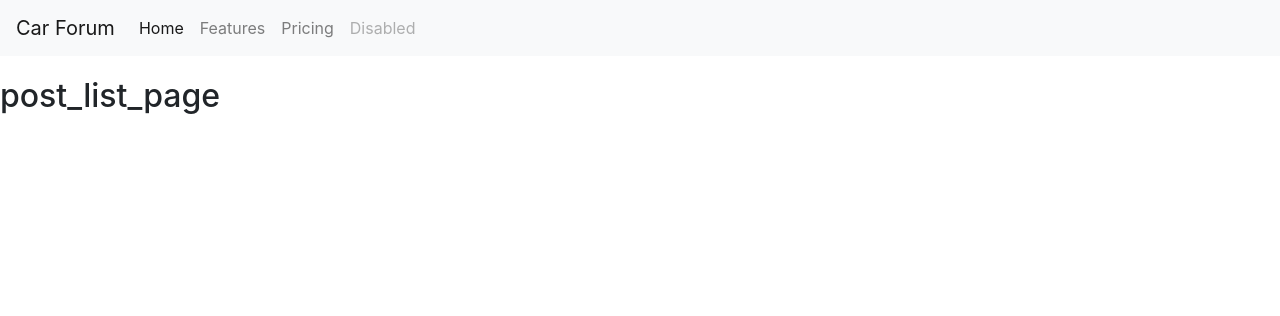
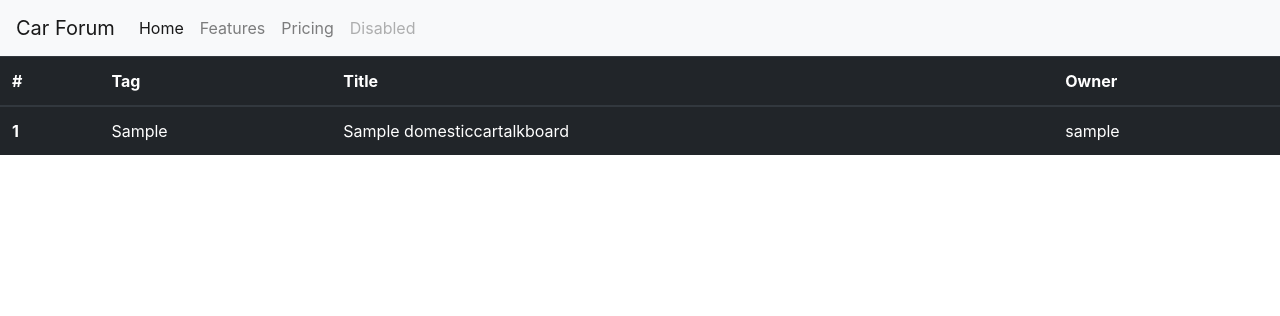
Before and after one commit to seongwonhan88/car-forum-board, a Django app: page /board/ in a window 1280 px wide. Shown: the top 316 px of the page. Run offline with Django 3.2, Linux system fonts and the light colour scheme; tables that the repository leaves empty hold one stand-in row (values such as "Sample post"); parts of the project's set-up code (start-up, migrations or seed data) failed here and were passed over; some libraries are stand-ins or nearby versions.

Commit message:
post_list.html bootstrap applied

```diff
--- a/app/templates/board/post_list.html
+++ b/app/templates/board/post_list.html
@@ -1,5 +1,28 @@
 {% extends 'base.html' %}
 
 {% block content %}
-    <h1>post_list_page</h1>
+    <table class="table table-dark">
+        <thead>
+            <tr>
+                <th scope="col">#</th>
+                <th scope="col">Tag</th>
+                <th scope="col">Title</th>
+                <th scope="col">Owner</th>
+            </tr>
+        </thead>
+        {% for post in posts %}
+            <tbody>
+            <th scope="row">{{ post.pk }}</th>
+            {% for tag in post.tags.all %}
+                {% if forloop.last %}
+                <td>{{ tag }}</td>
+                {% endif %}
+            {% endfor %}
+            <td>{{ post.title }}</td>
+            <td>{{ post.user }}</td>
+
+            </tbody>
+
+        {% endfor %}
+    </table>
 {% endblock %}
```
